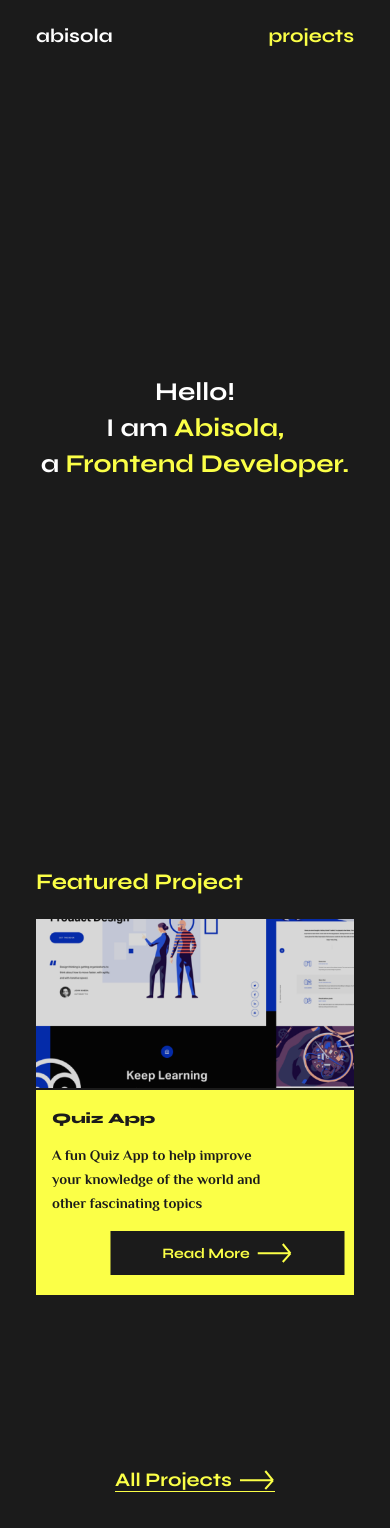
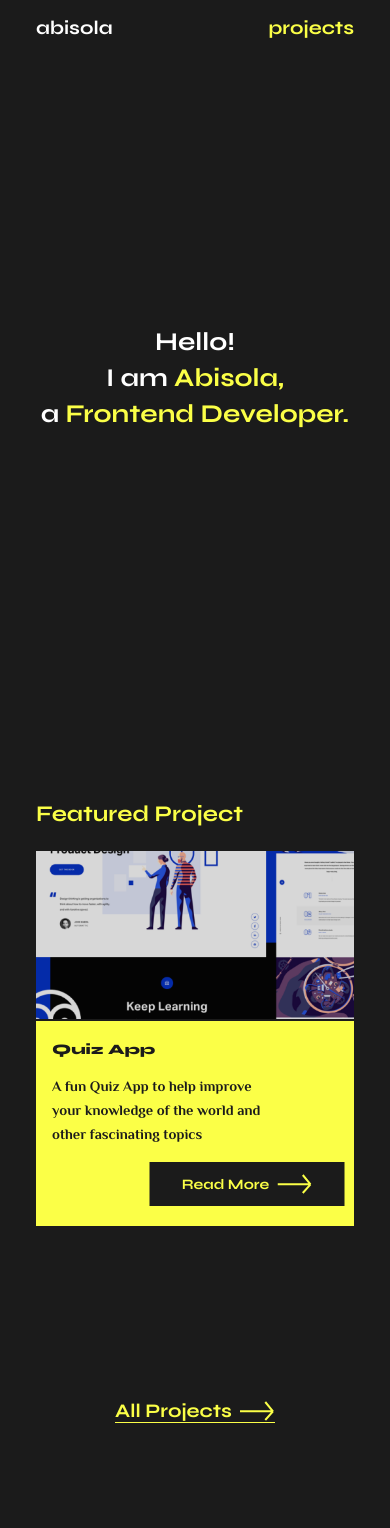
Before and after one commit to Abisola-Morohunfolu/my-portfolio, a React (Create React App) app: page / in a window 390 px wide. Shown: the top 1528 px of the page. After the commit the page ends 1463 px from the top, so only its background shows below. Built offline with nearby package versions, Linux system fonts and the light colour scheme.

Commit message:
added-scroll-snap

```diff
--- a/src/components/Home/FeaturedProject/Featured.module.css
+++ b/src/components/Home/FeaturedProject/Featured.module.css
@@ -1,12 +1,33 @@
 .FeaturedProject {
-	padding: 10rem 4.5rem;
+	padding: 5rem 4.5rem 5rem;
+	scroll-snap-type: y mandatory;
 	overflow: hidden;
+	scroll-behavior: auto;
+	scroll-snap-align: start;
+	/* scroll-padding: -5rem; */
 }
 
 .Project {
 	margin-left: 3rem;
 	margin-top: 3rem;
 	position: relative;
+
+	/* scroll-padding: -5rem; */
+}
+
+.ImageContainer {
+	position: relative;
+	scroll-snap-align: start;
+}
+
+.ImageCover {
+	position: absolute;
+	top: 0;
+	left: 0;
+	background-color: var(--background);
+	width: 100%;
+	height: 100%;
+	z-index: 200;
 }
 
 .ProjectImage {
@@ -26,6 +47,7 @@
 	position: absolute;
 	top: 50%;
 	right: 0;
+	/* z-index: 10; */
 }
 
 .ProjectName {
@@ -53,6 +75,17 @@
 	align-items: center;
 	transform: translateX(100%);
 	transition: all 0.4s ease-in-out;
+}
+
+.ProjectInfoCover {
+	position: absolute;
+	top: 0;
+	right: 0;
+	left: 0;
+	background-color: var(--background);
+	width: 100%;
+	height: 100%;
+	z-index: 20;
 }
 
 .ProjectInfoButton h5 {
@@ -145,8 +178,8 @@
 		font-size: 1.6rem;
 		display: flex;
 		align-items: center;
-		transform: translateX(25%);
-		width: 60vw;
+		transform: translateX(50%);
+		width: 50vw;
 		justify-content: center;
 	}
 
--- a/src/components/Home/FeaturedProject/FeaturedProject.js
+++ b/src/components/Home/FeaturedProject/FeaturedProject.js
@@ -12,15 +12,14 @@ const FeaturedProject = ({ showProjects }) => {
 	const animation = useAnimation();
 	const [imageRef, imageInView] = useInView({
 		triggerOnce: true,
-		rootMargin: '-295px',
+		rootMargin: '-100px',
 	});
 
 	React.useEffect(() => {
 		if (imageInView) {
 			animation.start('scaleDown');
 			animation.start('expand');
-			animation.start('showText');
-			animation.start('slideIn');
+			animation.start('show');
 		}
 	}, [animation, imageInView]);
 
@@ -28,74 +27,68 @@ const FeaturedProject = ({ showProjects }) => {
 		<section className={classes.FeaturedProject}>
 			<h3 className={classes.Heading}>Featured Project</h3>
 			<div className={classes.Project}>
-				<div>
-					<motion.img
+				<div className={classes.ImageContainer} ref={imageRef}>
+					<motion.div
 						animate={animation}
-						className={classes.ProjectImage}
-						ref={imageRef}
-						src={projectImage}
-						alt="My Quiz App"
+						className={classes.ImageCover}
 						initial="initial"
 						variants={{
-							initial: { scale: 1.2, opacity: 0 },
+							initial: { width: '100%', left: 0 },
 							scaleDown: {
-								scale: 1,
-								opacity: 1,
+								width: 0,
+								left: '100%',
+
 								transition: {
-									duration: 1,
-									ease: [0.6, 0.05, -0.04, 0.9],
+									duration: 1.3,
+									ease: [0.37, 0, 0.63, 1],
 								},
 							},
 						}}
-					/>
+					></motion.div>
+					<img className={classes.ProjectImage} src={projectImage} alt="My Quiz App" />
 				</div>
 				<motion.div
+					className={classes.ProjectInfo}
 					animate={animation}
-					className={classes.ProjectInfo}
-					initial="closed"
+					initial="hide"
 					variants={{
-						closed: { opacity: 0 },
-						expand: {
+						hide: { opacity: 0 },
+						show: {
 							opacity: 1,
 							transition: {
-								duration: 1,
-								delay: 1.4,
-								ease: [0.6, 0.05, -0.01, 0.9],
+								duration: 0.5,
+								delay: 0.7,
+								ease: [0.5, 0, 0.75, 0],
 							},
 						},
 					}}
 				>
-					<h5 className={classes.ProjectName}>Quiz App</h5>
-					<motion.p
+					<motion.div
+						className={classes.ProjectInfoCover}
 						animate={animation}
-						initial="hideText"
+						initial="initial"
 						variants={{
-							hideText: { opacity: 0, y: 100 },
-							showText: {
-								opacity: 1,
-								y: 0,
-								transition: { duration: 0.5, delay: 1.7, ease: 'easeInOut' },
+							initial: { height: '100%', top: 0 },
+							expand: {
+								height: 0,
+								top: '100%',
+								transition: {
+									duration: 0.7,
+									delay: 0.7,
+									ease: [0.5, 0, 0.75, 0],
+								},
 							},
 						}}
-					>
+					></motion.div>
+					<h5 className={classes.ProjectName}>Quiz App</h5>
+					<p>
 						A fun Quiz App to help improve your knowledge of the world and other fascinating topics
-					</motion.p>
+					</p>
 					<Button>
-						<motion.div
-							className={classes.ProjectInfoButton}
-							initial="hidden"
-							variants={{
-								hidden: { opacity: 0 },
-								slideIn: {
-									opacity: 1,
-
-									transition: { duration: 0.5, delay: 1.8, ease: 'easeInOut' },
-								},
-							}}
-						>
+						<div className={classes.ProjectInfoButton}>
 							<h5>Read More</h5>
 							<RightArrow />
-						</motion.div>
+						</div>
 					</Button>
 				</motion.div>
 				<div className={classes.ButtonContainer}>
--- a/src/components/Home/Header/Navbar/navbar.module.css
+++ b/src/components/Home/Header/Navbar/navbar.module.css
@@ -1,14 +1,15 @@
 .Navbar {
-	padding: 3rem 4.5rem;
+	padding: 2rem 4.5rem;
 	display: flex;
 	justify-content: space-between;
 	align-items: center;
 	overflow: hidden;
-	/* position: fixed;
+	position: fixed;
 	top: 0;
 	left: 0;
 	right: 0;
-	z-index: 10; */
+	z-index: 10;
+	background-color: var(--background);
 }
 
 .Heading {
--- a/src/components/Home/Header/header.module.css
+++ b/src/components/Home/Header/header.module.css
@@ -3,10 +3,11 @@
 	place-items: center;
 	place-content: center;
 	text-align: center;
-	height: 85vh;
+	height: 90vh;
 	padding: 2rem;
 	position: relative;
 	font-size: 3.6rem;
+	scroll-snap-align: start;
 }
 
 .TextHeading {
--- a/src/index.css
+++ b/src/index.css
@@ -8,6 +8,7 @@
 html {
 	font-size: 62.5%;
 	scroll-behavior: smooth;
+	scroll-snap-type: y mandatory;
 }
 
 a {
@@ -31,6 +32,7 @@ body {
 	-moz-osx-font-smoothing: grayscale;
 	background-color: var(--background);
 	color: #fff;
+	scroll-snap-type: y mandatory;
 }
 
 code {
```
Also changed, not shown: 1 other file (tests, documents, lock files or other folders).
